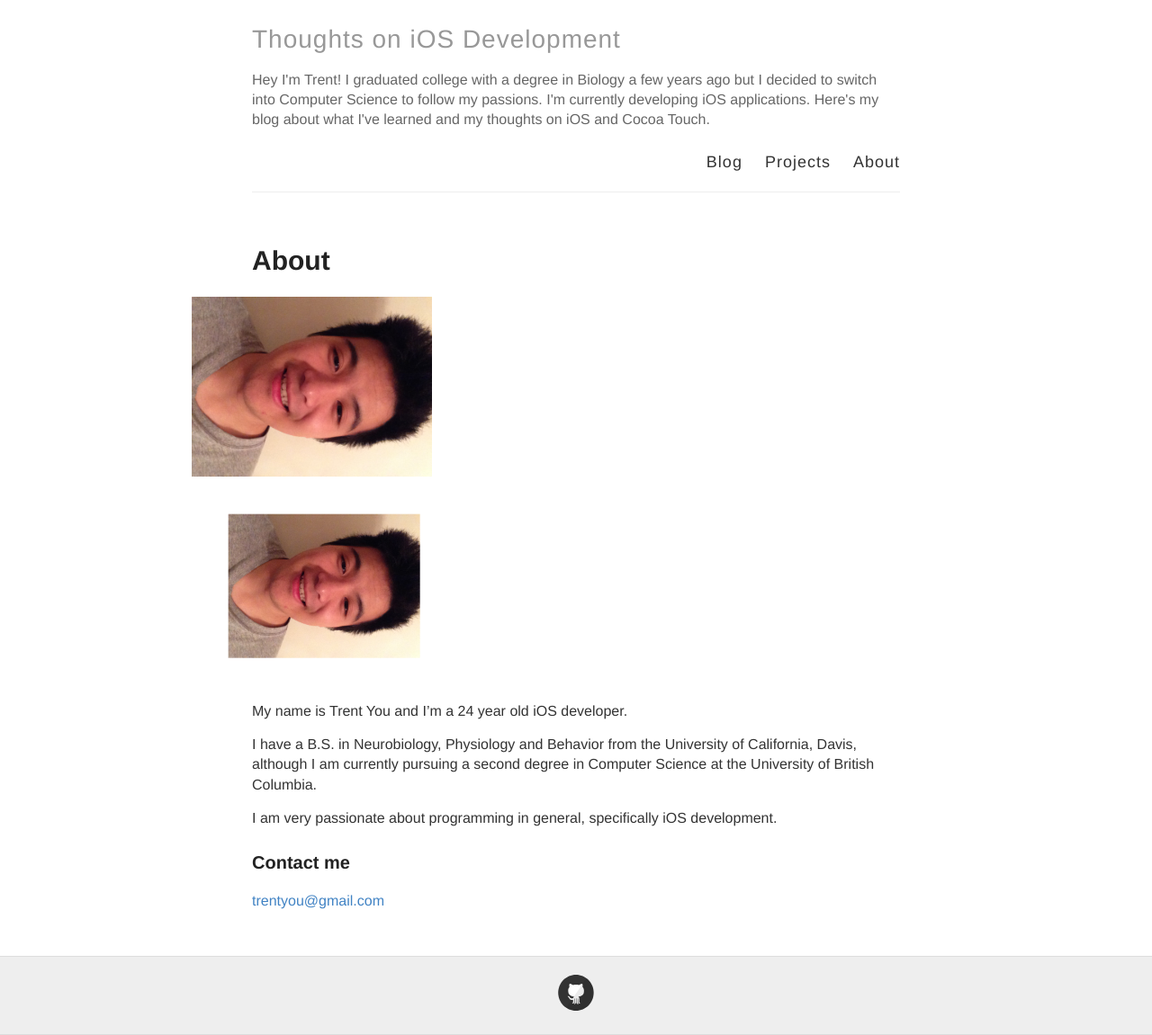
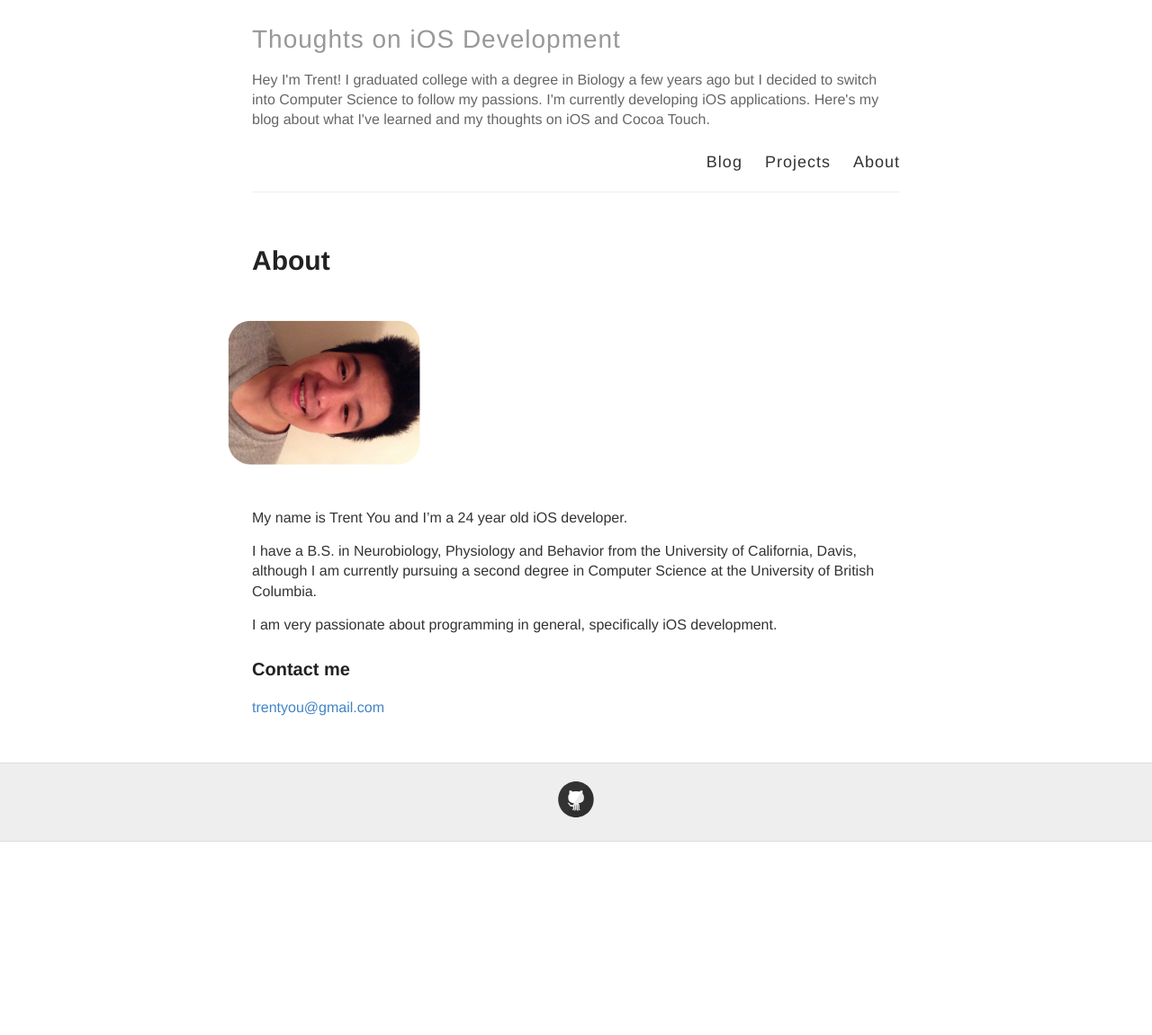
Before and after one commit to trentyou/trentyou.github.io, a Jekyll site: the page built from about.md, in a window 1280 px wide. Shown: the whole page at 90% size. Built offline with Jekyll 4.4.1, drawn with Linux system fonts in a browser that asks for light colours; after the commit the page ends 936 px from its top, so only the background shows below that.

Commit message:
Updated about.md

```diff
--- a/about.md
+++ b/about.md
@@ -6,11 +6,7 @@
 ---
 
 
-<div style="text-align:left; height:200px; width:200px; ms-transform: rotate(90deg); -webkit-transform: rotate(90deg); transform: rotate(90deg); border-radius:25px" markdown="1">
-![](/images/trentprofilepic.jpeg)
-</div>
-
-<img src="http://trentyou.github.io/images/trentprofilepic.jpeg" style="height:215; width:160px; ms-transform: rotate(90deg); -webkit-transform: rotate(90deg); transform: rotate(90deg)">
+<img src="http://trentyou.github.io/images/trentprofilepic.jpeg" style="height:215; width:160px; ms-transform: rotate(90deg); -webkit-transform: rotate(90deg); transform: rotate(90deg); border-radius:25px">
 
 My name is Trent You and I'm a 24 year old iOS developer.
 
```
